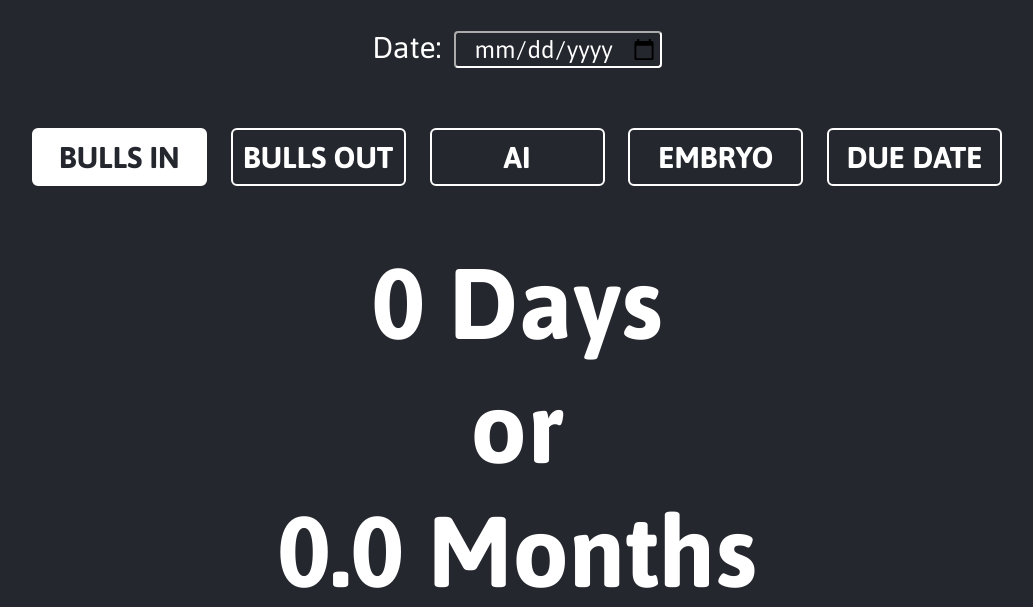
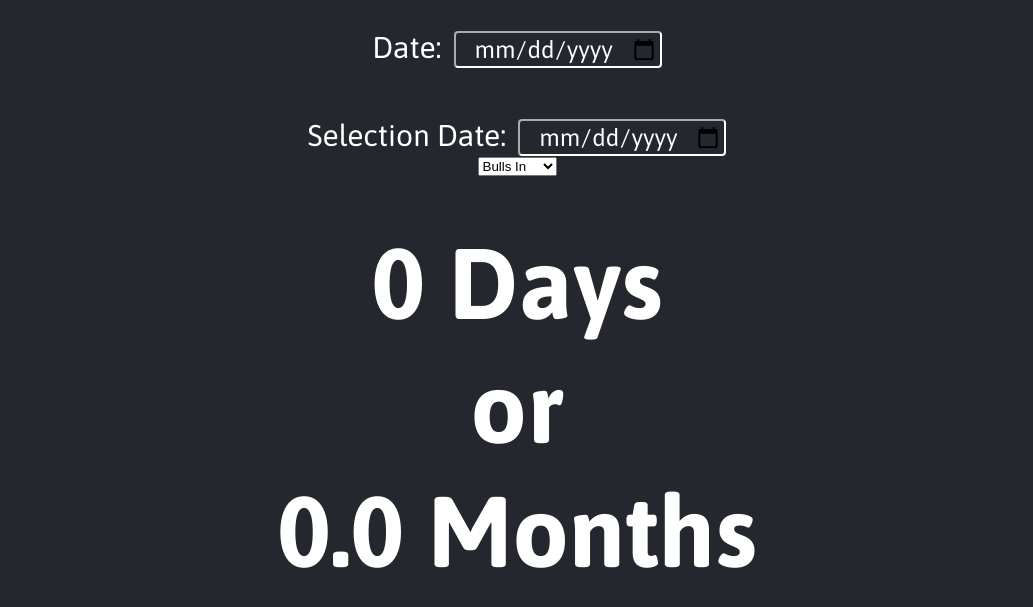
Before and after one commit to lsorell/AIDateCalc, a PHP site: page / in a window 1280 px wide. Shown: the part 109-716 px from the top of the page, without its empty margins (123-1156 px from the left). Run offline with PHP 8.4, Linux system fonts and the light colour scheme.

Commit message:
Tried adding new date input field, updated selection handling

```diff
--- a/app.js
+++ b/app.js
@@ -1,16 +1,13 @@
 const days_div = document.getElementById("days");
 const months_div = document.getElementById("months");
-const bullsIn_div = document.getElementById("bulls-in");
-const bullsOut_div = document.getElementById("bulls-out");
-const ai_div = document.getElementById("ai");
-const embryo_div = document.getElementById("embryo");
-const dueDate_div = document.getElementById("due-date");
-const date_input = document.getElementById("date-input");
+const defaultDate_input = document.getElementById("default-date-input");
+const selectionDate_input = document.getElementById("selection-date-input");
+const i_select = document.getElementById("i-selector");
 
-var activeButton = [1,0,0,0,0];
+var activeSelection;
 
 function updateDays() {
-  var userDate = new Date(date_input.value);
+  var userDate = new Date(selectionDate_input.value);
   var result = calculateDays()
 
   days_div.innerHTML = `${result[0]} Days`;
@@ -18,26 +15,26 @@ function updateDays() {
 }
 
 function calculateDays(){
-  var selected = activeButton.indexOf(1);
   var days;
   var now = new Date().getTime();
   var msPerDay = 24 * 60 * 60 * 1000;
 
-  var userDate = new Date(date_input.value);
+  var userDate = new Date(selectionDate_input.value);
+  var userTime = userDate.getTime();
   if(userDate == "Invalid Date"){
     return [0,0]
   }
-  switch(selected){
+  switch(activeSelection){
     case 0:
     case 1:
     case 2:
-      days = Math.round((now - userDate.getTime()) / msPerDay) - 1; //Starts at day 0
+      days = Math.round((now - userTime) / msPerDay) - 1; //Starts at day 0
       break;
     case 3:
-      days = Math.round((now - userDate.getTime()) / msPerDay) + 7 - 1; //Starts at day 0
+      days = Math.round((now - userTime) / msPerDay) + 7 - 1; //Starts at day 0
       break;
     case 4:
-      days = 283 - Math.round((userDate.getTime() - now) / msPerDay) + 1;
+      days = 283 - Math.round((userTime - now) / msPerDay) + 1;
       break;
   }
   if(days < 0)
@@ -46,57 +43,25 @@ function calculateDays(){
   return [days, months];
 }
 
-function updateButtons(buttonNum) {
-  activeButton = [0,0,0,0,0];
-  activeButton[buttonNum] = 1;
-  var buttons = [bullsIn_div, bullsOut_div, ai_div, embryo_div, dueDate_div];
-  for(var i = 0; i < buttons.length; i++){
-    var button = buttons[i];
-    if(activeButton[i] == 0){
-      styleButtonDeselect(button)
-    }
-    else{
-      styleButtonSelect(button)
-    }
-  }
+function updateSelection() {
+  activeSelection = i_select.selectedIndex;
   updateDays();
 }
 
-function styleButtonSelect(htmlElement){
-  htmlElement.style.background = 'white';
-  htmlElement.style.color = '#24272E';
-}
-
-function styleButtonDeselect(htmlElement){
-  htmlElement.style.background = '#24272E';
-  htmlElement.style.color = 'white';
+function setDefaultDate(){
+  var now = new Date();
+  return now.getFullYear() + "-" + now.getMonth() + "-" + now.getDay();
 }
 
 function main() {
-  styleButtonSelect(bullsIn_div);
+  defaultDate_input.value = Date.now().toISOString().substring(0,10);
 
-  date_input.addEventListener('change', function(){
+  selectionDate_input.addEventListener('change', function(){
     updateDays();
   })
 
-  bullsIn_div.addEventListener('click', function() {
-    updateButtons(0);
-  })
-
-  bullsOut_div.addEventListener('click', function() {
-    updateButtons(1);
-  })
-
-  ai_div.addEventListener('click', function() {
-    updateButtons(2);
-  })
-
-  embryo_div.addEventListener('click', function() {
-    updateButtons(3);
-  })
-
-  dueDate_div.addEventListener('click', function() {
-    updateButtons(4);
+  i_select.addEventListener('change', function(){
+    updateSelection()
   })
 }
 
--- a/index.html
+++ b/index.html
@@ -3,6 +3,7 @@
     <head>
         <meta charset="utf-8">
         <title> AI Date Calculator</title>
+
         <link rel="stylesheet" href="style.css">
     </head>
     <body>
@@ -11,16 +12,22 @@
         </header>
 
         <div class="date-entry">
-            <label for="date-input">Date:</label>
-            <input type="date" id="date-input">
+            <label for="default-date-input">Date:</label>
+            <input type="date" id="default-date-input">
         </div>
 
         <div class="date-choices">
-            <div class="choice" id="bulls-in">BULLS IN</div>
-            <div class="choice" id="bulls-out">BULLS OUT</div>
-            <div class="choice" id="ai">AI</div>
-            <div class="choice" id="embryo">EMBRYO</div>
-            <div class="choice" id="due-date">DUE DATE</div>
+          <div class="date-entry">
+            <label for="date-input">Selection Date:</label>
+            <input type="date" id="selection-date-input">
+          </div>
+          <select class="i-selector" id="i-selector">
+            <option value="bulls-in">Bulls In</option>
+            <option value="bulls-out">Bulls Out</option>
+            <option value="ai">AI</option>
+            <option value="embryo">Embryo</option>
+            <option value="due-date">Due Date</option>
+          </select>
         </div>
 
         <div class="result">
--- a/style.css
+++ b/style.css
@@ -53,22 +53,8 @@ header > h1 {
   text-align: center;
 }
 
-.choice {
-  border: 2px solid white;
-  border-radius: 6px;
-  margin: 10px;
-  display: inline-block;
-  padding: 10px;
-  min-width: 175px;
-  font-size: 30px;
-  font-weight: bold;
-  transition-duration: 0.3s;
-}
+.i-selector {
 
-.choice:hover {
-  cursor: pointer;
-  background: white !important;
-  color: #24272E !important;
 }
 
 .result {
```
